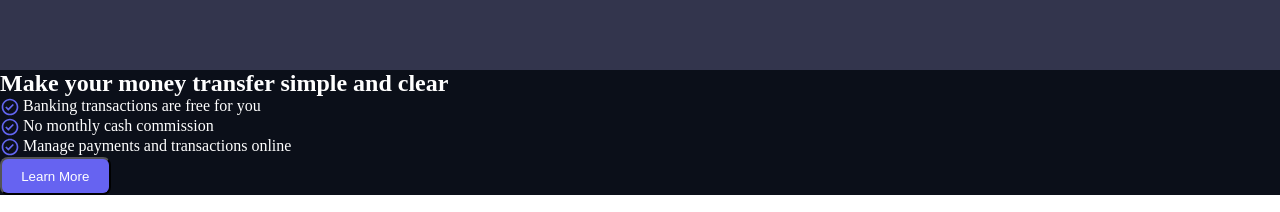
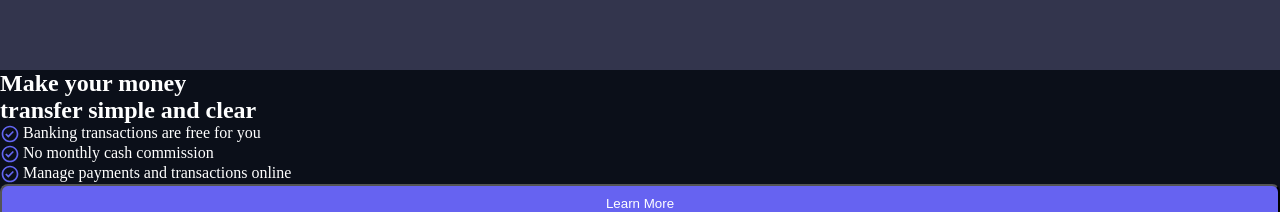
Before and after one commit to FvonAhn/Inl-mningsuppgifter, a plain HTML site: page index.html in a window 1280 px wide. Shown: the part 2910-3122 px from the top of the page. Drawn offline with Linux system fonts and the light colour scheme.

Commit message:
lagt till lite mer CSS på fjärde sidan

```diff
--- a/index.html
+++ b/index.html
@@ -100,12 +100,17 @@
         </div>
     </section>
     <section id="fourth-page">
-        <div class="money">
-            <p class="transfer-text">Make your money transfer simple and clear</p>
-            <p class="banking-text"><img src="/images/check-circle.svg">Banking transactions are free for you</p>
-            <p class="monthly-text"><img src="/images/check-circle.svg">No monthly cash commission</p>
-            <p class="manage-text"><img src="/images/check-circle.svg">Manage payments and transactions online</p>
-            <button class="btn-learn-more">Learn More</button>
+        <div class="page-four">
+            <div class="money">
+                <div class="transfer-text">
+                    <p>Make your money</p>
+                    <p>transfer simple and clear</p>
+                </div>
+                <p class="banking-text"><img src="/images/check-circle.svg">Banking transactions are free for you</p>
+                <p class="monthly-text"><img src="/images/check-circle.svg">No monthly cash commission</p>
+                <p class="manage-text"><img src="/images/check-circle.svg">Manage payments and transactions online</p>
+                <button class="btn-learn-more">Learn More</button>
+            </div>
         </div>
     </section>
 </body>
--- a/styles.css
+++ b/styles.css
@@ -262,6 +262,13 @@ input:checked + .slider:before {
 #fourth-page {
     background-color: var(--_clr-bkg2)
 }
+.page-four {
+
+}
+.money {
+    display: flex;
+    flex-direction: column;
+}
 .transfer-text {
     font-size: 1.5rem;
     font-weight: 600;
```
